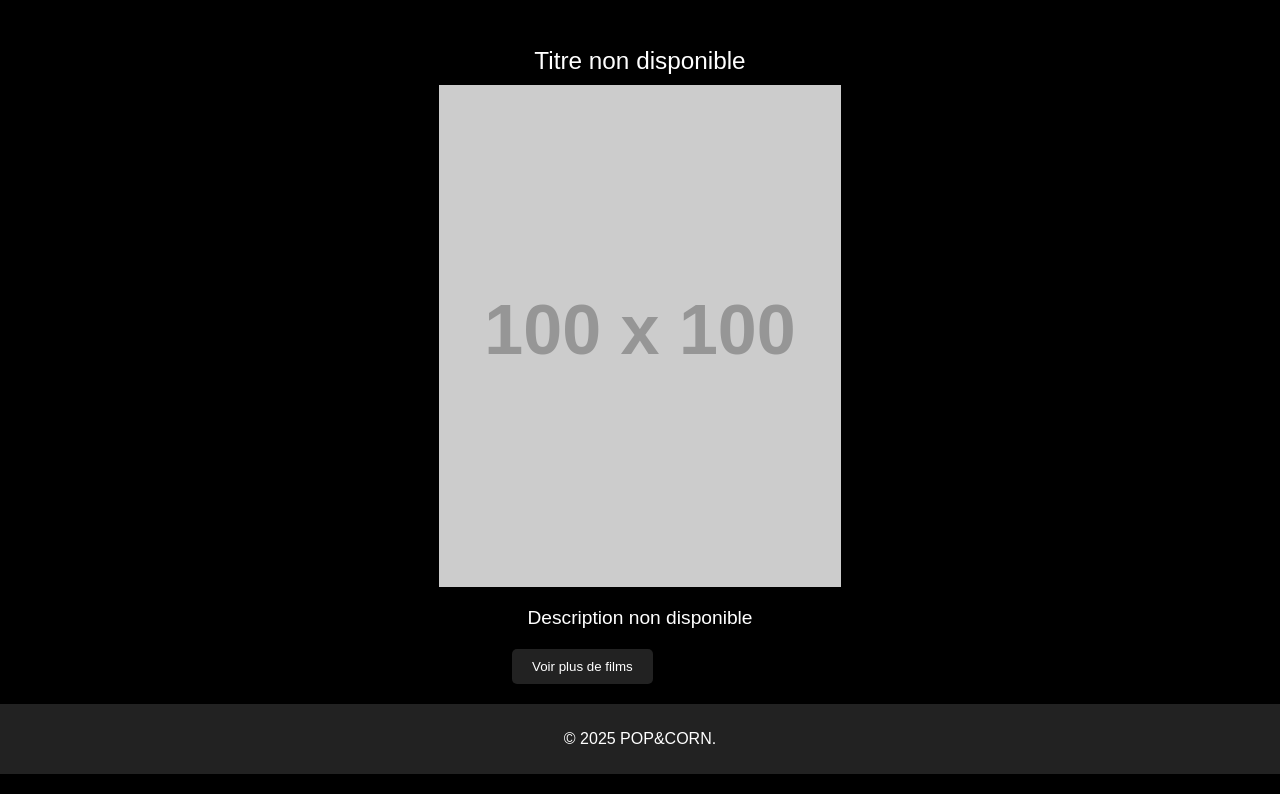
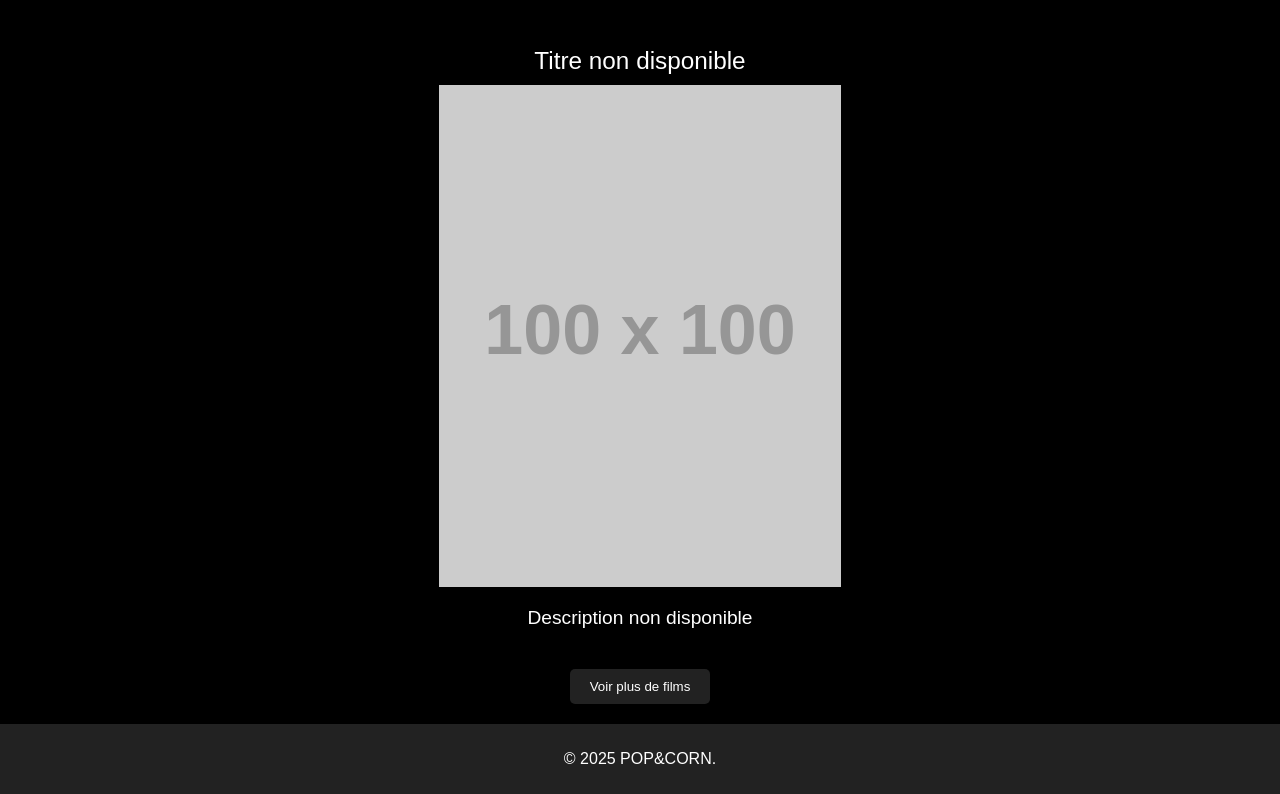
Before and after one commit to Louis-Miroir/cin-ma, a plain HTML site: page menu/index.html in a window 1280 px wide. Shown: the part 1333-2127 px from the top of the page. Drawn offline with Linux system fonts and the light colour scheme; no server answers; placeholder pictures from the web are drawn by us.

Commit message:
vfinale
amélioration du css

```diff
--- a/menu/index.html
+++ b/menu/index.html
@@ -44,7 +44,7 @@
             </div>
         </div>
     </section>
-    <button id="btn">Voir plus de films</button>
+    <div class="button-container"> <button id="btn">Voir plus de films</button></div>
     </div>
     <script src="../script/script.js"></script>
 </body>
--- a/styles/ctyle.css
+++ b/styles/ctyle.css
@@ -143,7 +143,13 @@ footer {
     border: none;
     border-radius: 5px;
     cursor: pointer;
-    margin-left: 40%;
+
+}
+.button-container {
+    display: flex;
+    justify-content: center;
+    align-items: center;
+    margin-top: 20px;
 }
 
 #search-input {
```
Also changed, not shown: menu/search.html (+1 -1 lines), README.txt.txt (added), 1 other file.
